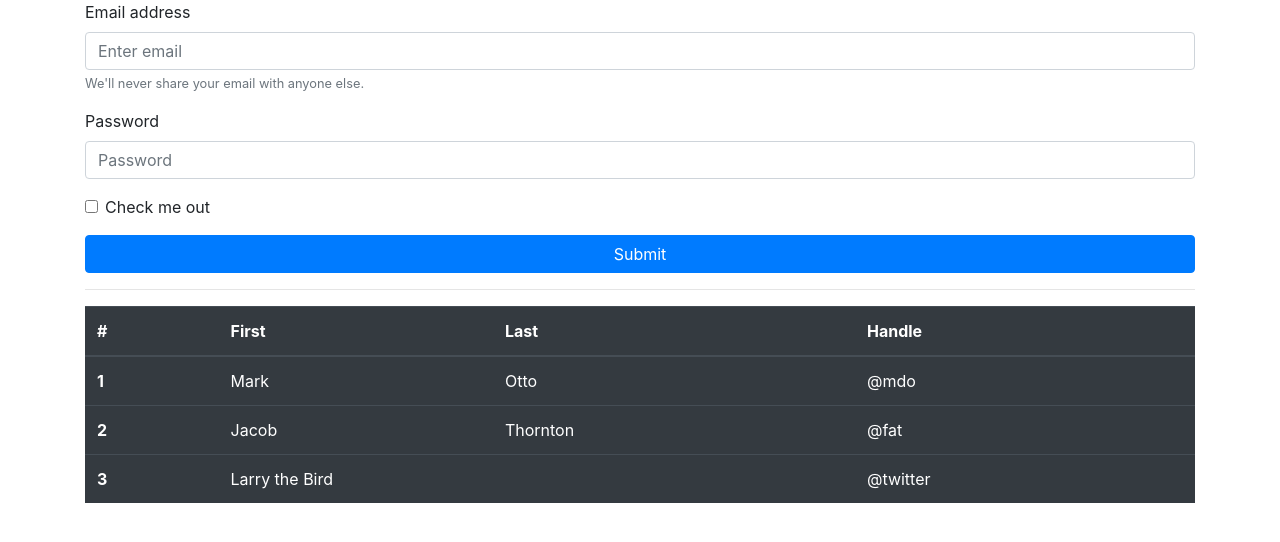
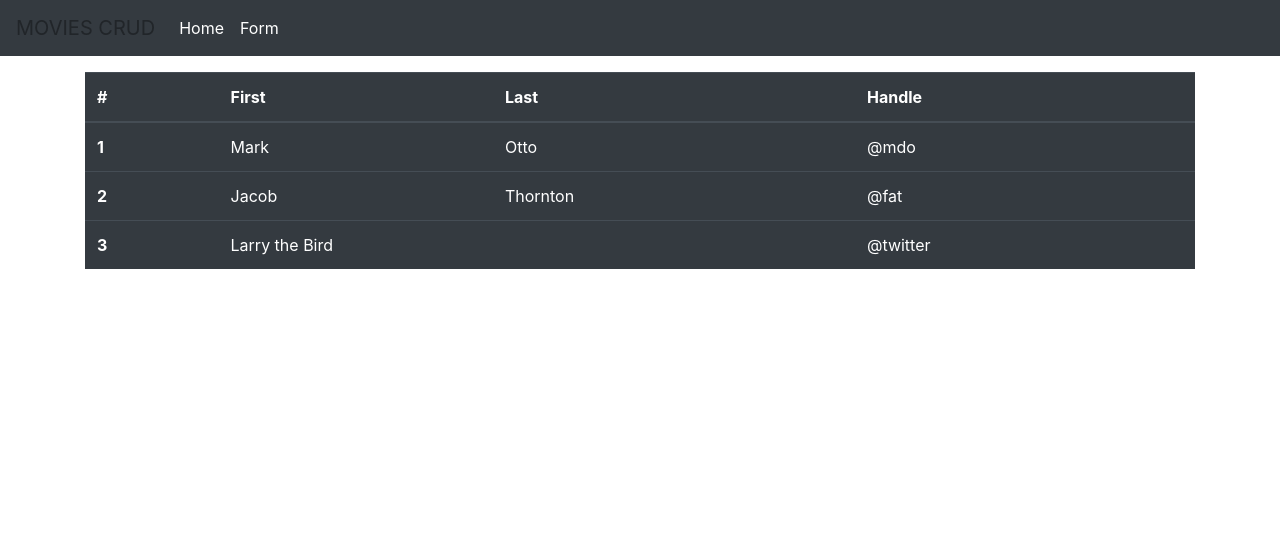
Before and after one commit to gabuvi7/Angular-6-Pages, an Angular app in the folder moviesCRUD/: page / in a window 1280 px wide. Shown: the top 542 px of the page. Built offline with nearby package versions, Linux system fonts and the light colour scheme.

Commit message:
3/7. [CRUD con Angular 6 Bootstap 4 y Backend Laravel 5.6] Interfaces y Ruteo

```diff
--- a/moviesCRUD/src/app/app.component.html
+++ b/moviesCRUD/src/app/app.component.html
@@ -1,50 +1,20 @@
-<div class="container">
-    <form>
-        <div class="form-group">
-          <label for="exampleInputEmail1">Email address</label>
-          <input type="email" class="form-control" id="exampleInputEmail1" aria-describedby="emailHelp" placeholder="Enter email">
-          <small id="emailHelp" class="form-text text-muted">We'll never share your email with anyone else.</small>
-        </div>
-        <div class="form-group">
-          <label for="exampleInputPassword1">Password</label>
-          <input type="password" class="form-control" id="exampleInputPassword1" placeholder="Password">
-        </div>
-        <div class="form-group form-check">
-          <input type="checkbox" class="form-check-input" id="exampleCheck1">
-          <label class="form-check-label" for="exampleCheck1">Check me out</label>
-        </div>
-        <button type="submit" class="btn btn-primary btn-block">Submit</button>
-      </form>
+<nav class="navbar sticky-top navbar-expand-lg navbar-dark bg-dark">
+  <a class="navbar-brand " >MOVIES CRUD</a>
+  <button class="navbar-toggler" type="button" data-toggle="collapse" data-target="#navigationBar" aria-controls="navigationBar" aria-expanded="false" aria-label="Toggle navigation">
+    <span class="navbar-toggler-icon"></span>
+  </button>
+  <div class="collapse navbar-collapse" id="navigationBar">
+    <ul class="navbar-nav">
+      <li class="nav-item active">
+        <a class="nav-link" routerLink="/home">Home <span class="sr-only">(current)</span></a>
+      </li>
+      <li class="nav-item active">
+        <a class="nav-link" routerLink="/form">Form</a>
+      </li>
+    </ul>
+  </div>
+</nav>
 
-      <hr>
-
-      <table class="table table-hover table-dark">
-          <thead>
-            <tr>
-              <th scope="col">#</th>
-              <th scope="col">First</th>
-              <th scope="col">Last</th>
-              <th scope="col">Handle</th>
-            </tr>
-          </thead>
-          <tbody>
-            <tr>
-              <th scope="row">1</th>
-              <td>Mark</td>
-              <td>Otto</td>
-              <td>@mdo</td>
-            </tr>
-            <tr>
-              <th scope="row">2</th>
-              <td>Jacob</td>
-              <td>Thornton</td>
-              <td>@fat</td>
-            </tr>
-            <tr>
-              <th scope="row">3</th>
-              <td colspan="2">Larry the Bird</td>
-              <td>@twitter</td>
-            </tr>
-          </tbody>
-        </table>
+<div class="container pt-3">
+  <router-outlet></router-outlet>
 </div>
--- /dev/null
+++ b/moviesCRUD/src/app/form/form.component.html
@@ -0,0 +1,16 @@
+<form>
+  <div class="form-group">
+    <label for="exampleInputEmail1">Email address</label>
+    <input type="email" class="form-control" id="exampleInputEmail1" aria-describedby="emailHelp" placeholder="Enter email">
+    <small id="emailHelp" class="form-text text-muted">We'll never share your email with anyone else.</small>
+  </div>
+  <div class="form-group">
+    <label for="exampleInputPassword1">Password</label>
+    <input type="password" class="form-control" id="exampleInputPassword1" placeholder="Password">
+  </div>
+  <div class="form-group form-check">
+    <input type="checkbox" class="form-check-input" id="exampleCheck1">
+    <label class="form-check-label" for="exampleCheck1">Check me out</label>
+  </div>
+  <button type="submit" class="btn btn-primary btn-block">Submit</button>
+</form>
--- /dev/null
+++ b/moviesCRUD/src/app/form/form.component.ts
@@ -0,0 +1,15 @@
+import { Component, OnInit } from '@angular/core';
+
+@Component({
+  selector: 'app-form',
+  templateUrl: './form.component.html',
+  styleUrls: ['./form.component.css']
+})
+export class FormComponent implements OnInit {
+
+  constructor() { }
+
+  ngOnInit() {
+  }
+
+}
--- /dev/null
+++ b/moviesCRUD/src/app/home/home.component.html
@@ -0,0 +1,30 @@
+
+<table class="table table-hover table-dark">
+  <thead>
+    <tr>
+      <th scope="col">#</th>
+      <th scope="col">First</th>
+      <th scope="col">Last</th>
+      <th scope="col">Handle</th>
+    </tr>
+  </thead>
+  <tbody>
+    <tr>
+      <th scope="row">1</th>
+      <td>Mark</td>
+      <td>Otto</td>
+      <td>@mdo</td>
+    </tr>
+    <tr>
+      <th scope="row">2</th>
+      <td>Jacob</td>
+      <td>Thornton</td>
+      <td>@fat</td>
+    </tr>
+    <tr>
+      <th scope="row">3</th>
+      <td colspan="2">Larry the Bird</td>
+      <td>@twitter</td>
+    </tr>
+  </tbody>
+</table>
--- /dev/null
+++ b/moviesCRUD/src/app/home/home.component.ts
@@ -0,0 +1,15 @@
+import { Component, OnInit } from '@angular/core';
+
+@Component({
+  selector: 'app-home',
+  templateUrl: './home.component.html',
+  styleUrls: ['./home.component.css']
+})
+export class HomeComponent implements OnInit {
+
+  constructor() { }
+
+  ngOnInit() {
+  }
+
+}
```
Also changed, not shown: moviesCRUD/src/app/app.module.ts (+13 -2 lines), moviesCRUD/src/app/form/form.component.css (added), moviesCRUD/src/app/home/home.component.css (added), 2 other files (tests, documents, lock files or other folders).
